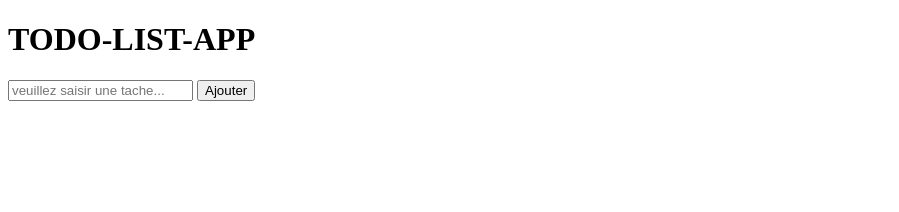
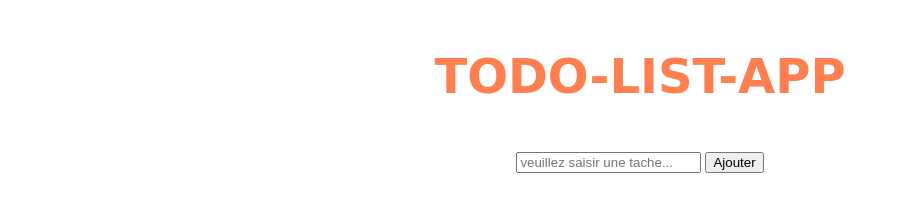
Before and after one commit to CedricC013/exo4, a plain HTML site: page index.html in a window 1280 px wide. Shown: the whole page, without its empty margins (0-899 px from the left). Drawn offline with Linux system fonts and the light colour scheme.

Commit message:
maj CSS/Index

```diff
--- a/index.html
+++ b/index.html
@@ -12,7 +12,7 @@
         <h1>TODO-LIST-APP</h1>
     </header>
     <main>
-        <div>
+        <div class="todo">
             <input type="text" placeholder="veuillez saisir une tache...">
             <input type="button" value="Ajouter">
         </div>
--- a/style.css
+++ b/style.css
@@ -1,7 +1,12 @@
-.main-title{
-    font-size: 3em;
+
+h1 {
+    font-size: 3rem;
     color: coral;
     font-family: cursive;
     text-align: center;
     padding: 1rem;
 }
+
+.todo {
+    text-align: center;
+}
```
